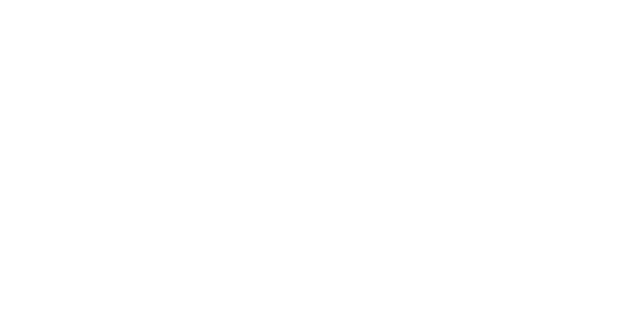
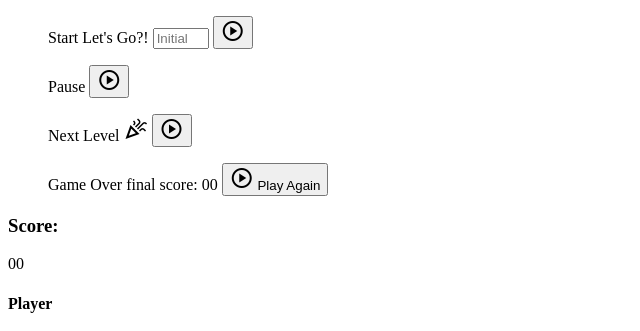
Before and after one commit to luciofmmelo/snake-game, a plain HTML site: page index.html in a window 1280 px wide. Shown: the whole page, without its empty margins (0-640 px from the left). Drawn offline with nearby package versions, Linux system fonts and the light colour scheme.

Commit message:
implementing the html elements and configuring them with suitable class names and id names

```diff
--- a/index.html
+++ b/index.html
@@ -20,6 +20,67 @@
 
 <body>
 
+    <menu id="menu-screen-play"
+          class="menu">
+          <span class="menu-title">Start</span>
+          <span class="menu-subtitle">Let's Go?!</span>
+          <input type="number"
+                 placeholder="Initial velocity"
+                 class="menu-input"
+                 min="1"
+                 max="10"
+          />
+          <button id="button-play"
+                  class="menu-button">
+                  <span class="material-symbols-outlined"> play_circle </span>
+          </button>
+    </menu>
+
+    <menu id="menu-screen-pause"
+          class="menu">
+          <span class="menu-title">Pause</span>
+          <button id="button-pause"
+                  class="menu-button">
+                  <span class="material-symbols-outlined"> play_circle </span>
+          </button>
+    </menu>
+
+    <menu id="menu-screen-next-level"
+          class="menu">
+          <span class="menu-title">Next Level</span>
+          <span class="material-symbols-outlined"> celebration </span>
+          <button id="button-next-level"
+                  class="menu-button">
+                  <span class="material-symbols-outlined"> play_circle </span>
+          </button>
+    </menu>
+
+    <menu id="menu-screen-game-over"
+          class="menu">
+          <span class="menu-title">Game Over</span>
+          <span class="menu-subtitle">final score: <span>00</span></span>
+          <button id="button-game-over"
+                  class="menu-button">
+                  <span class="material-symbols-outlined"> play_circle </span>
+                  Play Again
+          </button>
+    </menu>
+
+    <header id="header">
+            <div class="header-text">
+                <h3>Score:</h3>
+                <span class="score-value">00</span>
+            </div>
+            <div class="header-text">
+                <h4>Player</h4>
+                <span class="player-name"></span>
+            </div>
+    </header>
+
+    <canvas width="400px" height="400px"></canvas>
+
+    <footer></footer>
+
 </body>
 
 </html>
```
